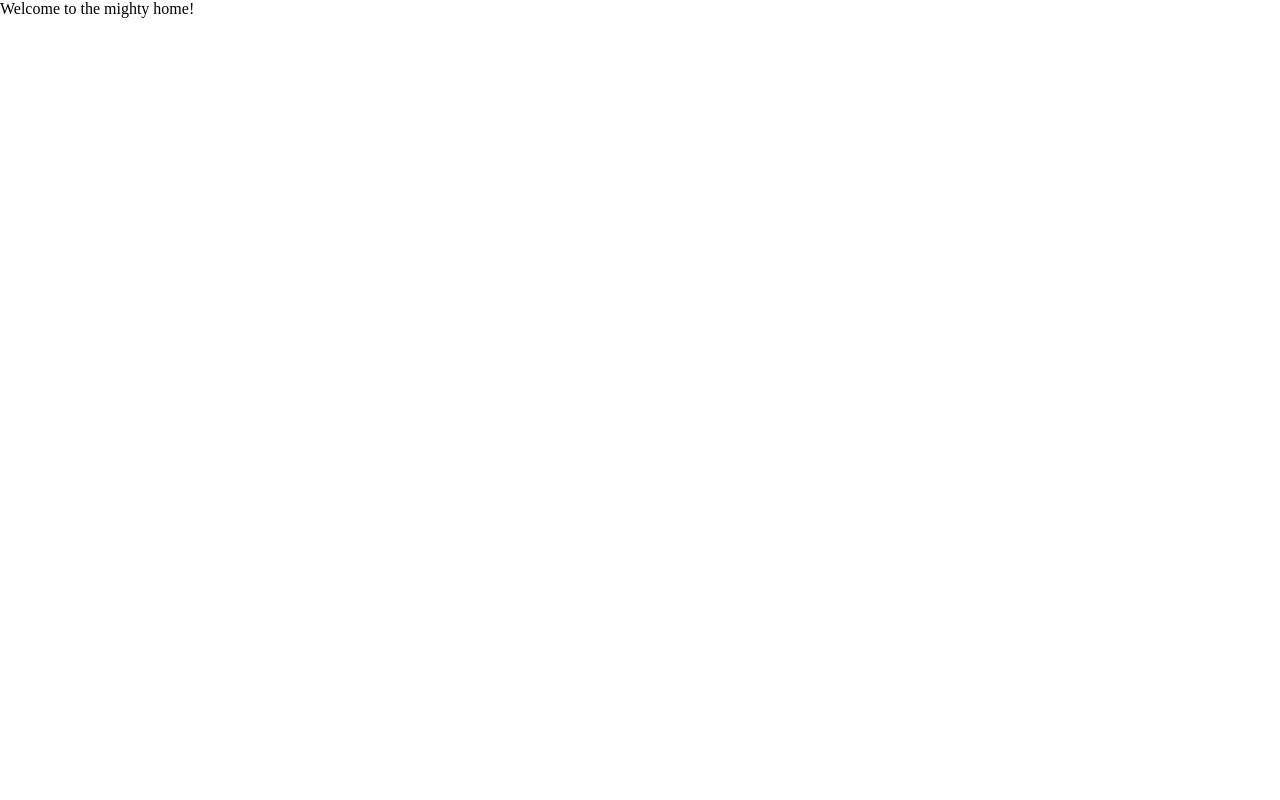
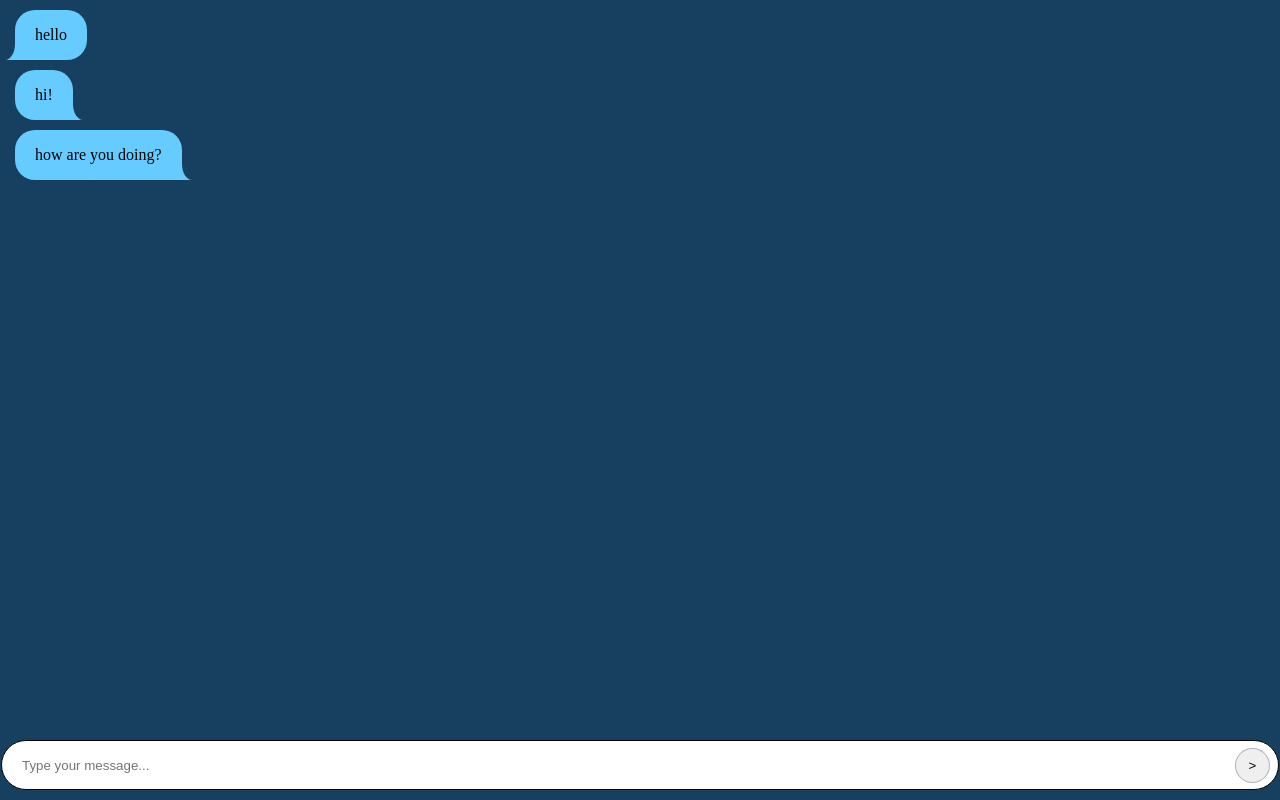
Before and after one commit to mstevz/raven, a Vue app in the folder application/raven-frontend/: page / in a window 1280 px wide. Built offline with nearby package versions, Linux system fonts and the light colour scheme.

Commit message:
/feature-chat-bubbles
Adds chat bubbles

```diff
--- /dev/null
+++ b/application/raven-frontend/src/components/atoms/colors/chat/chat.scss
@@ -0,0 +1,4 @@
+$chatBgColor: #173F5F;
+//$messageSendBubbleColor: #66ccff;
+//$messageReceiveBubbleColor: #3b769c;
+$messageBubbleColor: #66ccff;
--- /dev/null
+++ b/application/raven-frontend/src/components/molecules/chatBubbles/leftBubble/ChatLeftBubble.vue
@@ -0,0 +1,47 @@
+<template>
+    <div class="message-left-bubble">
+        <p>{{text}}</p>
+        <span class="message-bubble-tail"></span>
+    </div>
+</template>
+
+<script>
+export default {
+    name: 'chat-left-bubble',
+    props: {
+        text: String
+    }
+}
+</script>
+
+<style lang="scss" scoped>
+    @import '@/components/atoms/colors/chat/chat.scss';
+    @import '@/components/molecules/chatBubbles/mixins.scss';
+
+    .message-left-bubble {
+
+        @include messageBubble;
+
+        border-bottom-left-radius: 0;
+        background-color: $messageBubbleColor;
+
+        .message-bubble-tail {
+            @include messageBubbleTail;
+
+            left:0;
+            transform: translateX(-100%);
+            background-color: $messageBubbleColor;
+
+            &:after {
+                @include messageBubbleTailAfter;
+
+                border-bottom-right-radius: 100%;
+                background-color: $chatBgColor;
+            }
+        }
+
+        p {
+            text-align: justify;
+        }
+    }
+</style>
--- /dev/null
+++ b/application/raven-frontend/src/components/molecules/chatBubbles/mixins.scss
@@ -0,0 +1,28 @@
+@mixin messageBubble {
+    display: inline-block;
+    position: relative;
+
+    max-width: 80%;
+
+    padding-left:20px;
+    padding-right:20px;
+
+    margin-bottom:10px;
+    border-radius: 20px;
+}
+
+@mixin messageBubbleTail{
+    position:absolute;
+    bottom:0;
+
+    width:10px;
+    height:16px;
+}
+
+@mixin messageBubbleTailAfter {
+    content: '';
+    position: absolute;
+
+    width: 100%;
+    height: 100%;
+}
--- /dev/null
+++ b/application/raven-frontend/src/components/molecules/chatBubbles/rightBubble/ChatRightBubble.vue
@@ -0,0 +1,49 @@
+<template>
+    <div class="message-right-bubble">
+        <p>{{text}}</p>
+        <span class="message-bubble-tail"></span>
+    </div>
+</template>
+
+<script>
+export default {
+    name: 'chat-right-bubble',
+    props: {
+        text: String
+    }
+}
+</script>
+
+<style lang="scss" scoped>
+    @import '@/components/atoms/colors/chat/chat.scss';
+    @import '@/components/molecules/chatBubbles/mixins.scss';
+
+    .message-right-bubble {
+
+        @include messageBubble;
+
+        border-bottom-right-radius: 0;
+        background-color: $messageBubbleColor;
+
+        .message-bubble-tail {
+            @include messageBubbleTail;
+
+            right:0;
+            transform: translateX(100%);
+            background-color: $messageBubbleColor;
+
+            &:after {
+                @include messageBubbleTailAfter;
+
+                right:0;
+                border-bottom-left-radius: 100%;
+                background-color: $chatBgColor;
+            }
+        }
+
+        p {
+            text-align: justify;
+        }
+
+    }
+</style>
--- /dev/null
+++ b/application/raven-frontend/src/components/molecules/chatTextbox/ChatTextbox.vue
@@ -0,0 +1,66 @@
+<template>
+    <form class="" method="post">
+        <div class="">
+            <input type="text" placeholder="Type your message...">
+            <button type="button" name="button"> > </button>
+        </div>
+
+    </form>
+</template>
+
+<script>
+export default {
+    name: "chat-textbox",
+}
+</script>
+
+<style lang="scss" scoped>
+
+    @import '@/components/atoms/colors/chat/chat.scss';
+
+    form {
+        height: 50px;
+        background-color: $chatBgColor;
+
+        div {
+            position:relative;
+
+            width: 100%;
+            height: 100%;
+            text-align: center;
+
+            input[type="text"] {
+                width: calc(100% - (40px + 4px)); // 40px from self-padding | 4px from ?
+                height: calc(100% - 4px);
+
+                padding-left:20px;
+                padding-right:20px;
+                border-radius:25px;
+
+                border: 1px solid #000;
+            }
+
+            button{
+                position: absolute;
+
+                top: 0;
+                right: 0;
+
+                height: 35px;
+                width: 35px;
+
+                margin-top: 8px;
+                margin-right: 10px;
+
+                border-radius: 100px;
+                border: 1px solid rgba(0,0,0,0.25);
+
+                &:hover {
+                    cursor: pointer;
+                }
+
+            }
+        }
+
+    }
+</style>
--- /dev/null
+++ b/application/raven-frontend/src/components/organisms/chat/Chat.vue
@@ -0,0 +1,93 @@
+<template>
+    <section class="chatbox">
+        <div class="messages-container" >
+            <div v-for="message in messages" v-bind:key="message.id">
+                <chat-left-bubble v-if="message.sender != 'me'" :text="`${message.value}`"/>
+                <chat-right-bubble v-if="message.sender == 'me'" :text="`${message.value}`"/>
+            </div>
+        </div>
+
+        <chat-textbox />
+    </section>
+</template>
+
+<script>
+import ChatLeftBubble  from '@/components/molecules/chatBubbles/leftBubble/ChatLeftBubble.vue';
+import ChatRightBubble from '@/components/molecules/chatBubbles/rightBubble/ChatRightBubble.vue';
+import ChatTextbox     from '@/components/molecules/chatTextbox/ChatTextbox.vue';
+
+export default {
+    name: 'chat',
+    components: {
+        ChatLeftBubble,
+        ChatRightBubble,
+        ChatTextbox
+    },
+    mounted() {
+        this.scrollToLastMessage()
+    },
+    methods: {
+        scrollToLastMessage: function(){
+            var messageBody = document.getElementsByClassName('messages-container')[0];
+            messageBody.scrollTop = messageBody.scrollHeight - messageBody.clientHeight;
+        }
+    },
+    data: function(){
+        return {
+            messages: [
+                {id: 1, sender:'notme', value:'hello'},
+                {id: 2, sender:'me', value:'hi!'},
+                {id: 2, sender:'me', value:'how are you doing?'}
+            ]
+        }
+    }
+
+}
+</script>
+
+<style lang="scss" scoped>
+    @import '@/components/atoms/colors/chat/chat.scss';
+
+    .chatbox {
+
+        position: relative;
+        width: 100%;
+        height:100vh;
+
+        background-color: $chatBgColor;
+
+        .messages-container {
+
+            height:90%;
+             /* needs vendor prefixes */
+            display:flex;
+
+            flex-direction: column;
+
+            padding:10px;
+            padding-left:15px;
+            padding-right:15px;
+
+            overflow-y: auto;
+
+            div {
+                display:flex;
+
+                &:nth-child(1){
+                    align-items: flex-end;
+                }
+            }
+
+            /*
+
+            */
+        }
+
+        &:nth-child(2) {
+            position:absolute;
+            bottom:0;
+        }
+
+
+    }
+</style>
--- a/application/raven-frontend/src/components/views/Home.vue
+++ b/application/raven-frontend/src/components/views/Home.vue
@@ -1,14 +1,16 @@
 <template>
     <div>
-        Welcome to the mighty home!
+        <chat />
     </div>
 </template>
 
 <script>
+import Chat from '@/components/organisms/chat/Chat.vue';
 
 export default {
     name: 'home',
     components: {
+        Chat
     }
 }
 </script>
```
